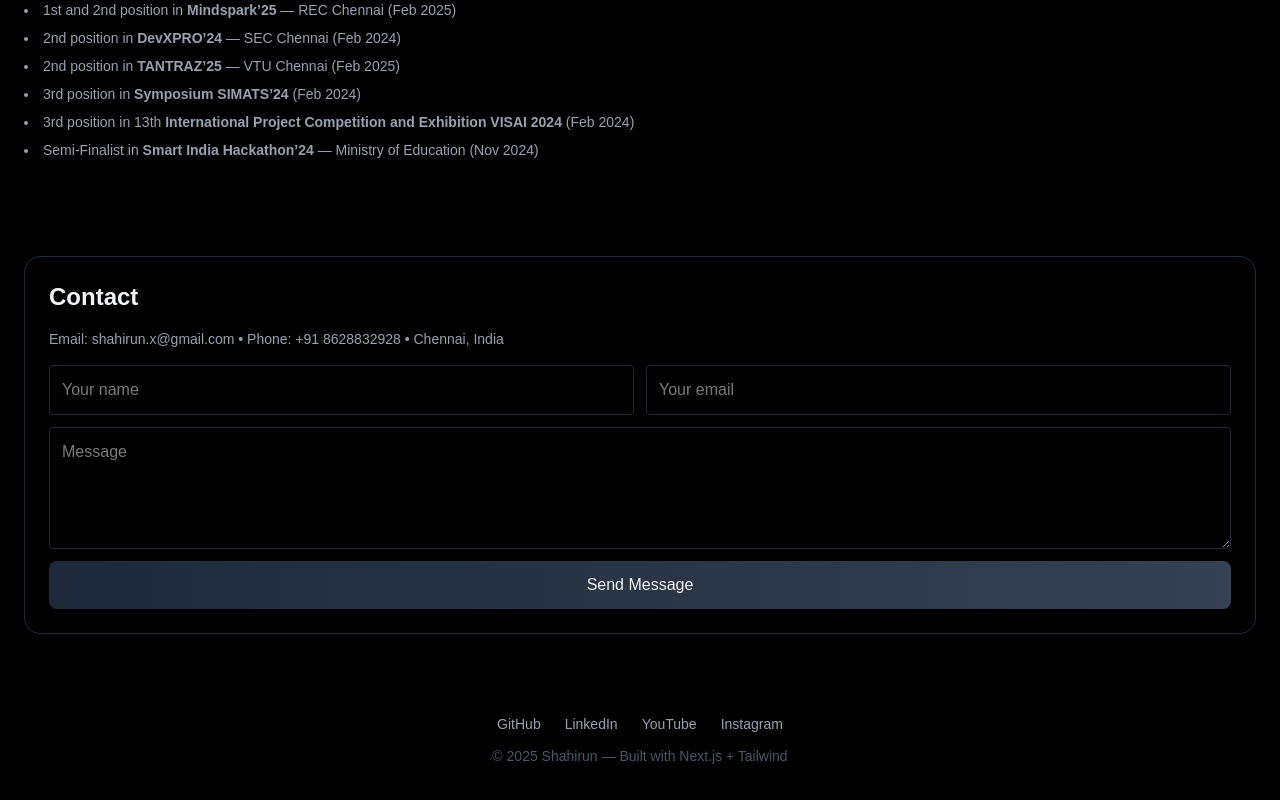
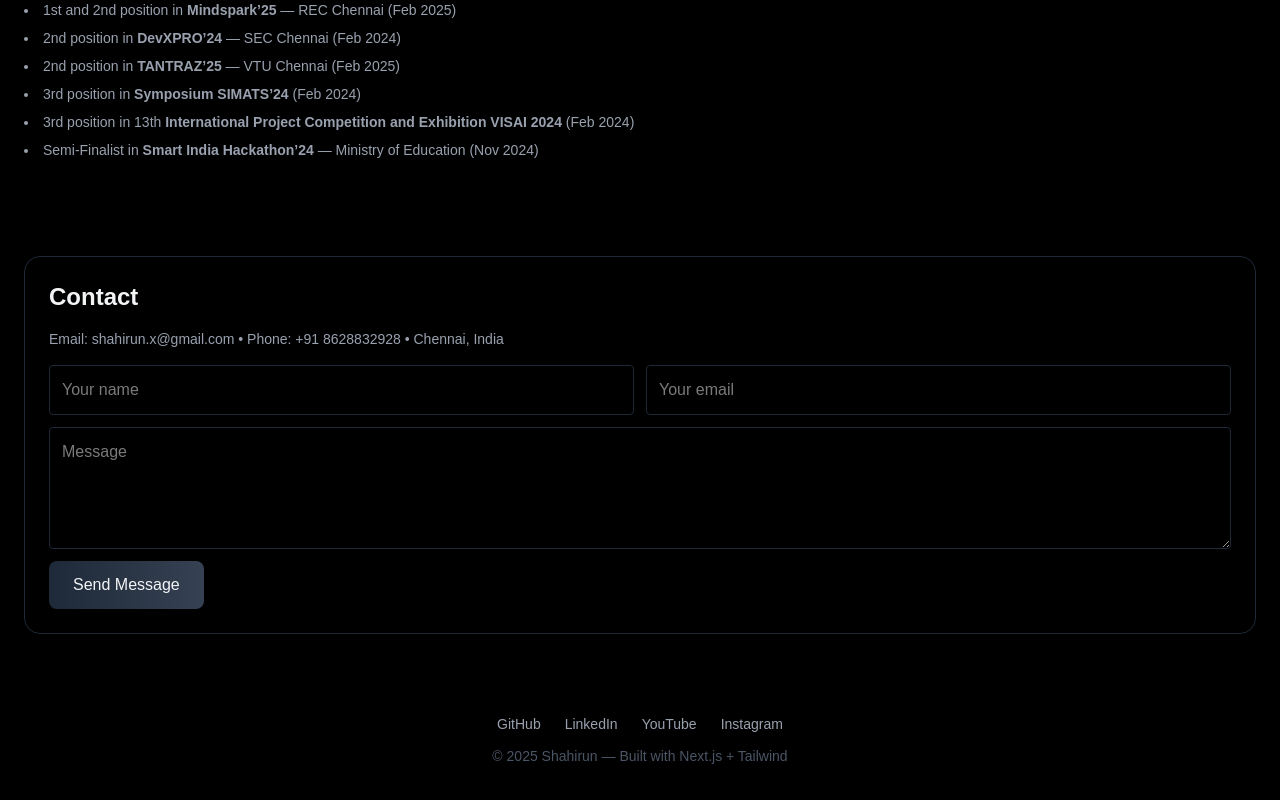
Before and after one commit to shahirun-x/shahirun-portfolio, a Next.js app: page / in a window 1280 px wide. Shown: the part 2576-3376 px from the top of the page. Built offline with nearby package versions, Linux system fonts and the light colour scheme.

Commit message:
feat: Implement functional contact form with API

```diff
--- a/app/api/contact/route.ts
+++ b/app/api/contact/route.ts
@@ -1,41 +1,39 @@
-// app/api/contact/route.ts
-import { NextRequest, NextResponse } from 'next/server';
-import sgMail from '@sendgrid/mail';
+import { NextResponse } from 'next/server';
 
-const SENDGRID_API_KEY = process.env.SENDGRID_API_KEY;
-const RECIPIENT = process.env.CONTACT_RECIPIENT_EMAIL;
-const SENDER = process.env.CONTACT_SENDER_EMAIL;
+export async function POST(request: Request) {
+  try {
+    // 1. Parse the incoming request body
+    const body = await request.json();
+    const { name, email, message } = body;
 
-if (SENDGRID_API_KEY) {
-  sgMail.setApiKey(SENDGRID_API_KEY);
-}
-
-export async function POST(req: NextRequest) {
-  try {
-    if (!SENDGRID_API_KEY || !RECIPIENT || !SENDER) {
-      return NextResponse.json({ error: 'Server not configured' }, { status: 500 });
+    // 2. Server-side validation (basic)
+    if (!name || !email || !message) {
+      return new NextResponse(
+        JSON.stringify({ message: 'Missing required fields' }),
+        { status: 400, headers: { 'Content-Type': 'application/json' } }
+      );
     }
 
-    const body = await req.json();
-    const { name, email, message } = body || {};
+    // 3. Log the data (this is where you would send an email)
+    // For now, this log will appear in your Vercel functions log
+    console.log('--- NEW CONTACT FORM SUBMISSION ---');
+    console.log('Name:', name);
+    console.log('Email:', email);
+    console.log('Message:', message);
+    console.log('-------------------------------------');
 
-    if (!name || !email || !message) {
-      return NextResponse.json({ error: 'Missing required fields' }, { status: 400 });
-    }
+    // 4. Send a success response back to the client
+    return new NextResponse(
+      JSON.stringify({ message: 'Form submitted successfully!' }),
+      { status: 200, headers: { 'Content-Type': 'application/json' } }
+    );
 
-    const msg = {
-      to: RECIPIENT,
-      from: SENDER,
-      subject: `Portfolio contact from ${name}`,
-      text: `Name: ${name}\nEmail: ${email}\n\nMessage:\n${message}`,
-      html: `<p><strong>Name:</strong> ${name}</p><p><strong>Email:</strong> ${email}</p><p>${message}</p>`,
-    };
-
-    await sgMail.send(msg);
-
-    return NextResponse.json({ ok: true });
-  } catch (err: any) {
-    console.error('Contact API error:', err);
-    return NextResponse.json({ error: 'Failed to send' }, { status: 500 });
+  } catch (error) {
+    // 5. Handle any errors
+    console.error('Error in contact API:', error);
+    return new NextResponse(
+      JSON.stringify({ message: 'Internal server error' }),
+      { status: 500, headers: { 'Content-Type': 'application/json' } }
+    );
   }
 }
--- a/app/page.tsx
+++ b/app/page.tsx
@@ -1,5 +1,6 @@
 'use client';
 
+import React, { useState, FormEvent } from 'react';
 import React, { useState } from 'react'; // <-- ADD , { useState }
 import { motion, Variants } from 'framer-motion';
 import ProjectCard from '../components/ProjectCard';
@@ -86,6 +87,48 @@ const itemVariant: Variants = {
 
 export default function Home() {
   const [mobileNavOpen, setMobileNavOpen] = useState(false);
+  // --- START: NEW FORM STATES ---
+  const [formName, setFormName] = useState('');
+  const [formEmail, setFormEmail] = useState('');
+  const [formMessage, setFormMessage] = useState('');
+  const [formStatus, setFormStatus] = useState<'idle' | 'loading' | 'success' | 'error'>('idle');
+  const [formError, setFormError] = useState('');
+  // --- END: NEW FORM STATES ---
+  // --- START: NEW HANDLE SUBMIT FUNCTION ---
+      const handleSubmit = async (e: FormEvent) => {
+        e.preventDefault(); // Stop the page from reloading
+        setFormStatus('loading');
+        setFormError('');
+
+        try {
+          const res = await fetch('/api/contact', {
+            method: 'POST',
+            headers: { 'Content-Type': 'application/json' },
+            body: JSON.stringify({
+              name: formName,
+              email: formEmail,
+              message: formMessage,
+            }),
+          });
+
+          const data = await res.json();
+
+          if (res.ok) {
+            setFormStatus('success');
+            // Clear the form
+            setFormName('');
+            setFormEmail('');
+            setFormMessage('');
+          } else {
+            setFormStatus('error');
+            setFormError(data.message || 'Something went wrong.');
+          }
+        } catch (error) {
+          setFormStatus('error');
+          setFormError('An unexpected error occurred.');
+        }
+      };
+      // --- END: NEW HANDLE SUBMIT FUNCTION ---
   return (
     <main className="min-h-screen bg-black text-gray-100 antialiased">
       {/* Header */}
@@ -261,12 +304,52 @@ export default function Home() {
         <section id="contact" className="mt-12 p-6 rounded-2xl border border-gray-800">
           <h2 className="text-2xl font-bold mb-4">Contact</h2>
           <p className="text-sm text-gray-400 mb-4">Email: shahirun.x@gmail.com  •  Phone: +91 8628832928  •  Chennai, India</p>
-          <form className="grid gap-3 md:grid-cols-2">
-            <input placeholder="Your name" className="p-3 rounded bg-black/40 border border-gray-800" />
-            <input placeholder="Your email" className="p-3 rounded bg-black/40 border border-gray-800" />
-            <textarea placeholder="Message" className="p-3 rounded bg-black/40 border border-gray-800 md:col-span-2" rows={4} />
-            <button type="submit" className="md:col-span-2 py-3 rounded-lg bg-gradient-to-r from-gray-800 to-gray-700">Send Message</button>
+          {/* --- START: UPDATED FORM --- */}
+          <form className="grid gap-3 md:grid-cols-2" onSubmit={handleSubmit}>
+            <input
+              placeholder="Your name"
+              className="p-3 rounded bg-black/40 border border-gray-800"
+              type="text"
+              value={formName}
+              onChange={(e) => setFormName(e.target.value)}
+              required
+            />
+            <input
+              placeholder="Your email"
+              className="p-3 rounded bg-black/40 border border-gray-800"
+              type="email"
+              value={formEmail}
+              onChange={(e) => setFormEmail(e.target.value)}
+              required
+            />
+            <textarea
+              placeholder="Message"
+              className="p-3 rounded bg-black/40 border border-gray-800 md:col-span-2"
+              rows={4}
+              value={formMessage}
+              onChange={(e) => setFormMessage(e.target.value)}
+              required
+            />
+
+            <div className="md:col-span-2 flex items-center justify-between">
+              <button
+                type="submit"
+                className="py-3 px-6 rounded-lg bg-gradient-to-r from-gray-800 to-gray-700 hover:from-gray-700 hover:to-gray-600 disabled:opacity-50"
+                disabled={formStatus === 'loading'}
+              >
+                {formStatus === 'loading' ? 'Sending...' : 'Send Message'}
+              </button>
+
+              {/* Status Messages */}
+              {formStatus === 'success' && (
+                <p className="text-sm text-green-400">Message sent successfully!</p>
+              )}
+              {formStatus === 'error' && (
+                <p className="text-sm text-red-400">{formError}</p>
+              )}
+            </div>
           </form>
+          {/* --- END: UPDATED FORM --- */}
         </section>
 
         <footer className="py-8 text-center text-sm text-gray-600">
```
